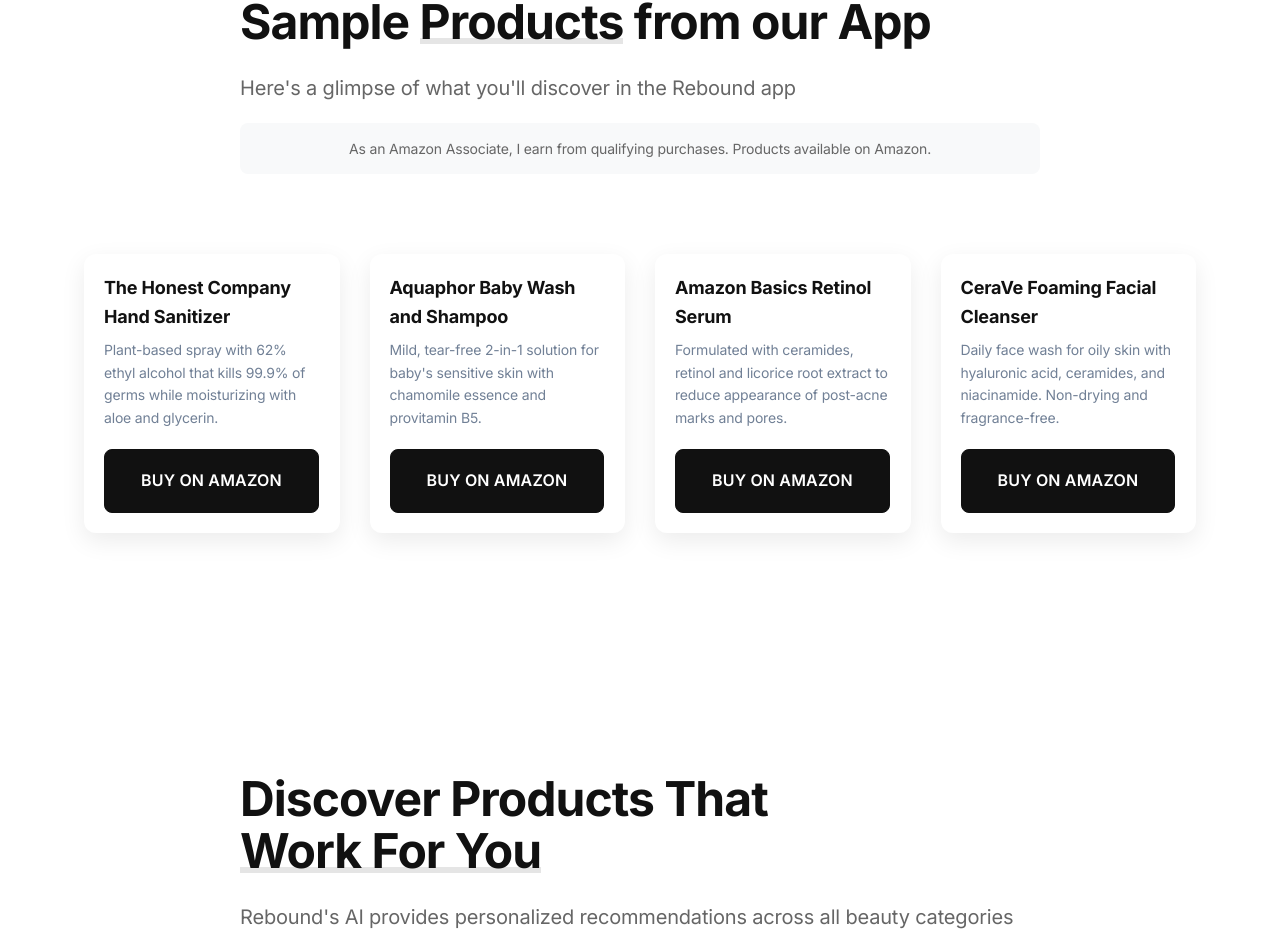
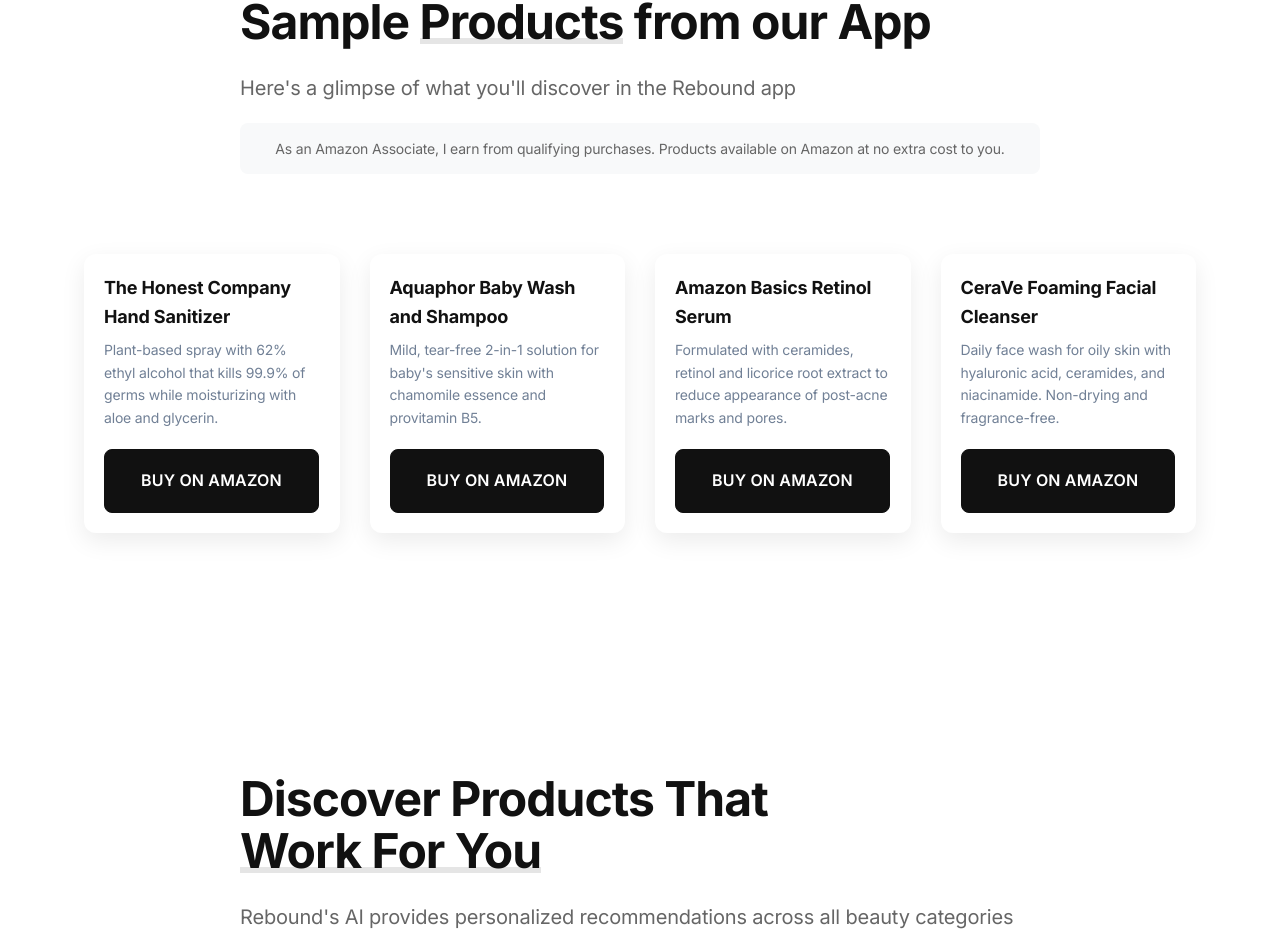
Before and after one commit to ikejeon/rebound-landing, a website: page index.html in a window 1280 px wide. Shown: the part 5543-6478 px from the top of the page. Drawn offline with Linux system fonts and the light colour scheme.

Commit message:
changed amazon wording

```diff
--- a/index.html
+++ b/index.html
@@ -442,7 +442,7 @@
                 <h2>Sample <span class="highlight">Products</span> from our App</h2>
                 <p>Here's a glimpse of what you'll discover in the Rebound app</p>
                 <div style="background-color: #f8f9fa; padding: 15px; border-radius: 8px; margin-top: 20px; text-align: center;">
-                    <p style="font-size: 14px; color: #666;">As an Amazon Associate, I earn from qualifying purchases. Products available on Amazon.</p>
+                    <p style="font-size: 14px; color: #666;">As an Amazon Associate, I earn from qualifying purchases. Products available on Amazon at no extra cost to you.</p>
                 </div>
             </div>
             <div class="product-card-grid">
```
